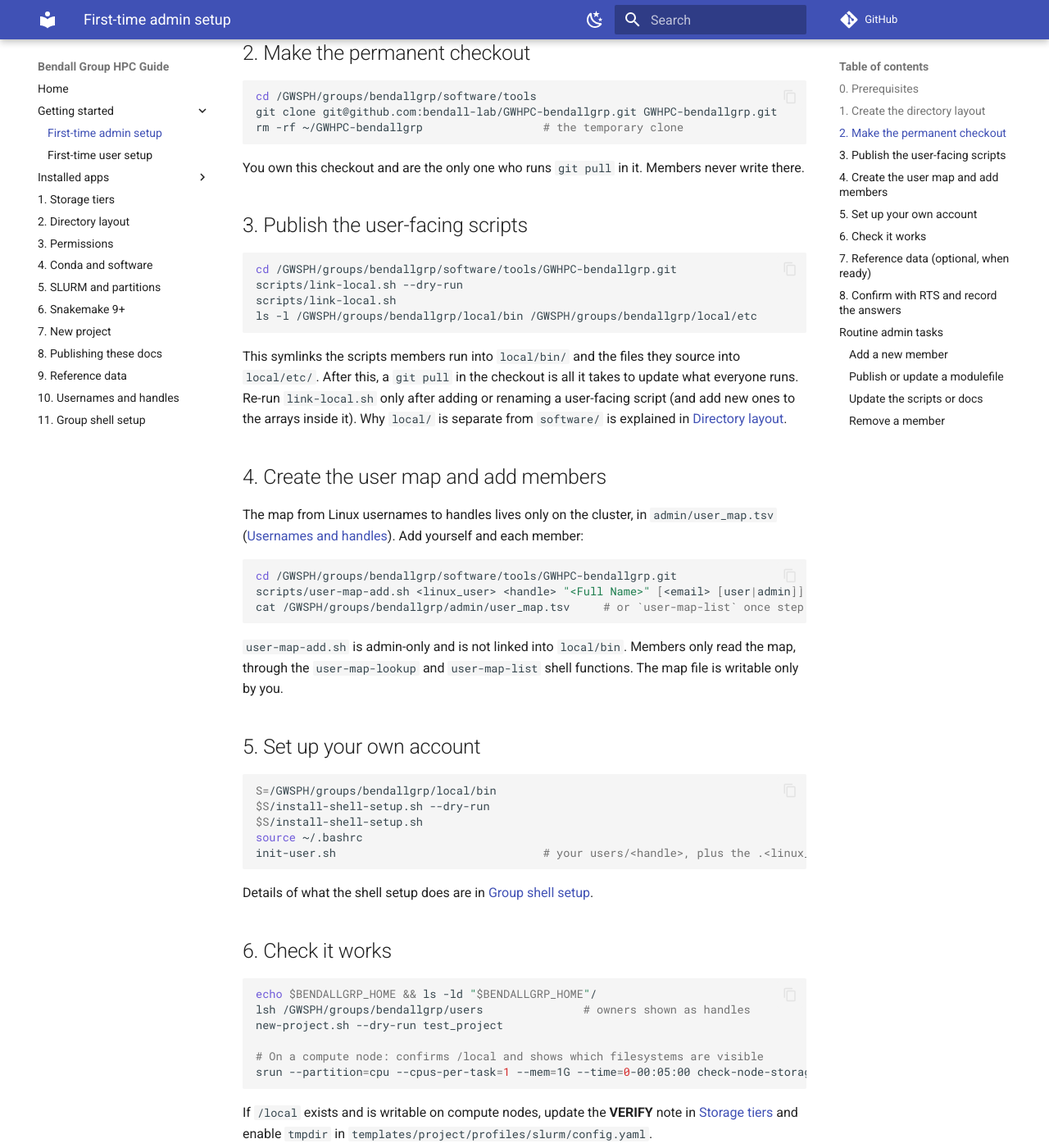
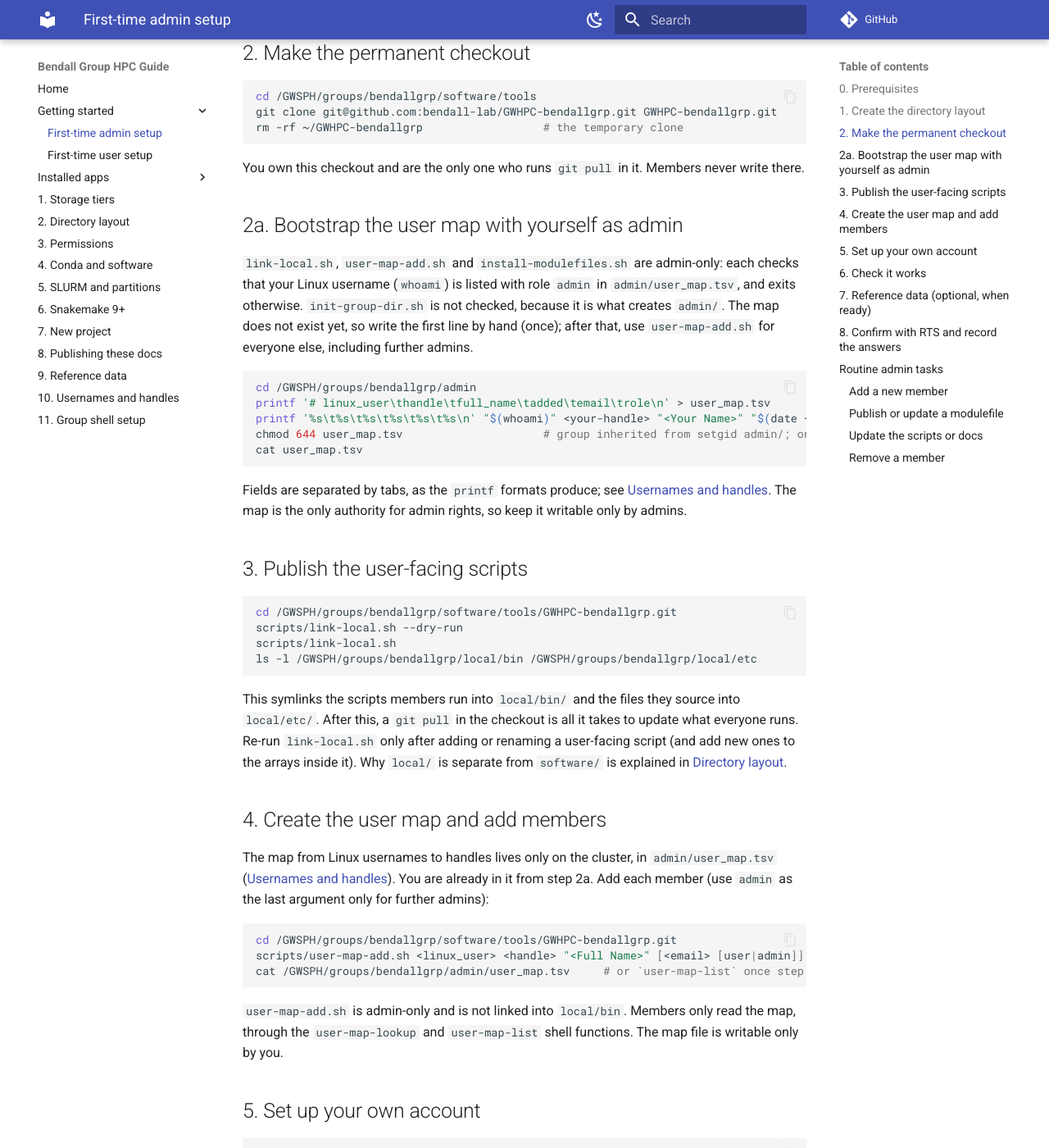
Before and after one commit to bendall-lab/GWHPC-bendallgrp, an MkDocs documentation site: the page built from docs/setup-admin.md, in a window 1280 px wide and 1400 px high, scrolled down 866 px. Shown: the whole window at 82% size. Built offline with MkDocs 1.6.1 and Material for MkDocs 9.7.7, drawn with Linux system fonts in a browser that asks for light colours; comment, search, counter and statistics services are not loaded.

Commit message:
Require admin role (whoami in user map) for admin-only scripts; document bootstrap as step 2a
Co-Authored-By: Claude Sonnet 5.5 <noreply@anthropic.com>

````diff
--- a/docs/setup-admin.md
+++ b/docs/setup-admin.md
@@ -39,6 +39,20 @@ rm -rf ~/GWHPC-bendallgrp                  # the temporary clone
 
 You own this checkout and are the only one who runs `git pull` in it. Members never write there.
 
+## 2a. Bootstrap the user map with yourself as admin
+
+`link-local.sh`, `user-map-add.sh` and `install-modulefiles.sh` are admin-only: each checks that your Linux username (`whoami`) is listed with role `admin` in `admin/user_map.tsv`, and exits otherwise. `init-group-dir.sh` is not checked, because it is what creates `admin/`. The map does not exist yet, so write the first line by hand (once); after that, use `user-map-add.sh` for everyone else, including further admins.
+
+```bash
+cd /GWSPH/groups/bendallgrp/admin
+printf '# linux_user\thandle\tfull_name\tadded\temail\trole\n' > user_map.tsv
+printf '%s\t%s\t%s\t%s\t%s\t%s\n' "$(whoami)" <your-handle> "<Your Name>" "$(date +%F)" <you@gwu.edu> admin >> user_map.tsv
+chmod 644 user_map.tsv                     # group inherited from setgid admin/; only you write
+cat user_map.tsv
+```
+
+Fields are separated by tabs, as the `printf` formats produce; see [Usernames and handles](10-user-names.md). The map is the only authority for admin rights, so keep it writable only by admins.
+
 ## 3. Publish the user-facing scripts
 
 ```bash
@@ -52,7 +66,7 @@ This symlinks the scripts members run into `local/bin/` and the files they sourc
 
 ## 4. Create the user map and add members
 
-The map from Linux usernames to handles lives only on the cluster, in `admin/user_map.tsv` ([Usernames and handles](10-user-names.md)). Add yourself and each member:
+The map from Linux usernames to handles lives only on the cluster, in `admin/user_map.tsv` ([Usernames and handles](10-user-names.md)). You are already in it from step 2a. Add each member (use `admin` as the last argument only for further admins):
 
 ```bash
 cd /GWSPH/groups/bendallgrp/software/tools/GWHPC-bendallgrp.git
````
Also changed, not shown: docs/10-user-names.md (+2 -0 lines), 4 other files.
